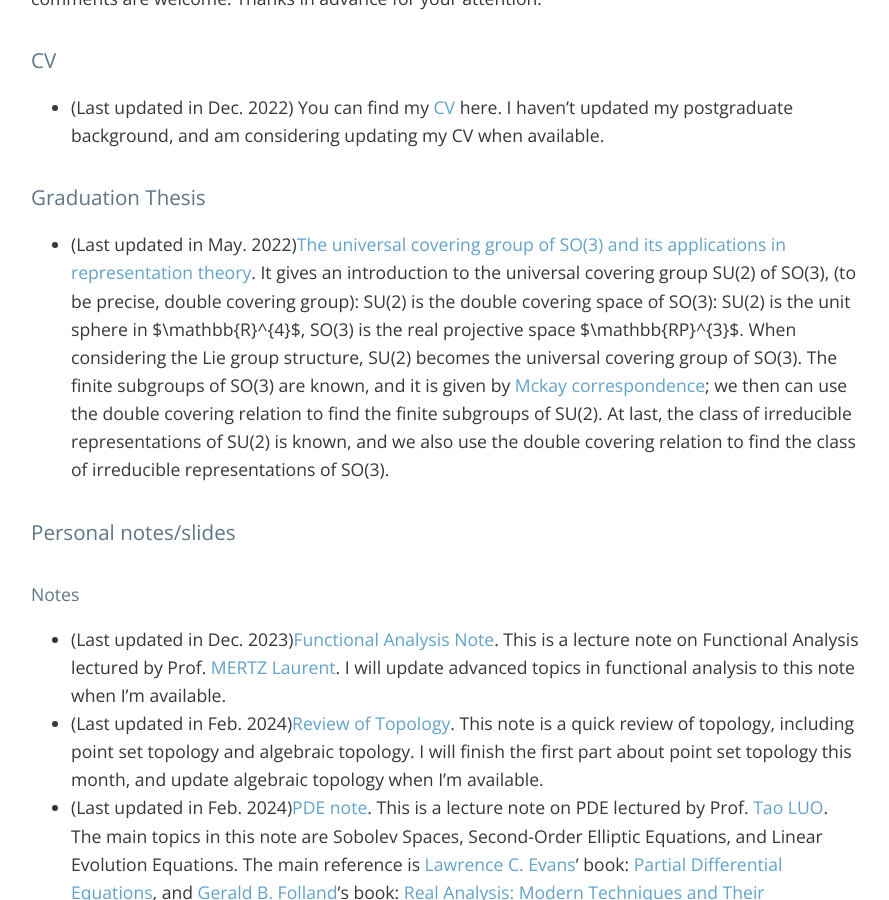
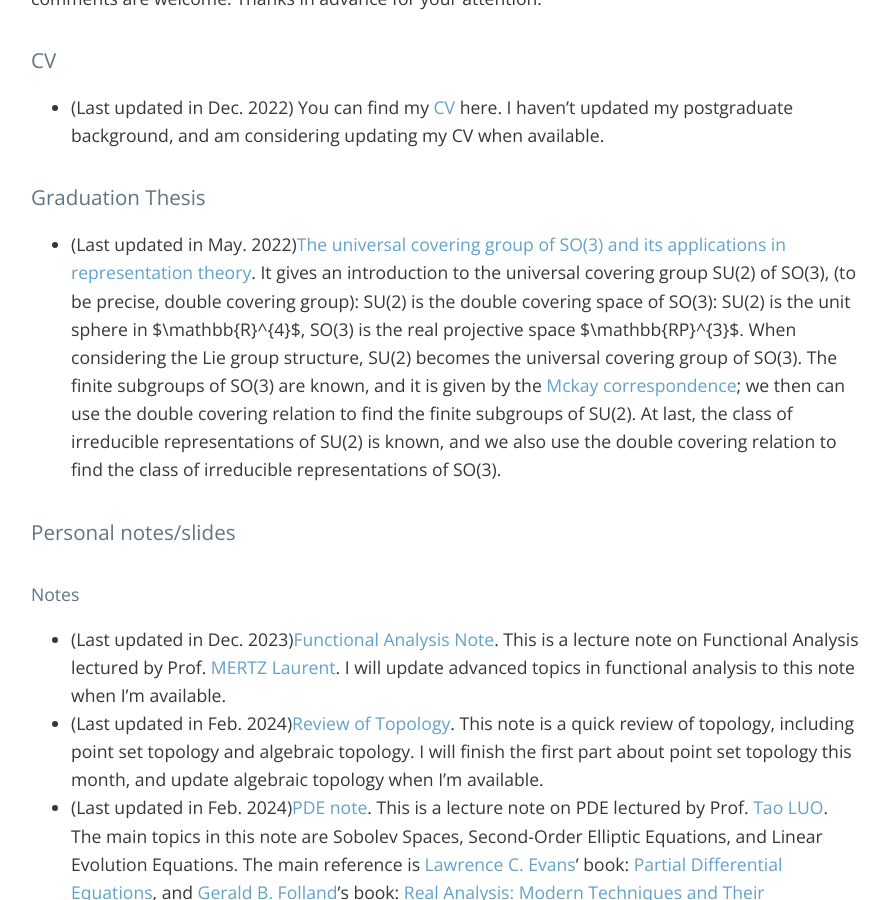
Before and after one commit to Louis-shuo-wang/Louis-shuo-wang.github.io, a Jekyll site: the page built from index.md, in a window 1280 px wide and 900 px high, scrolled down 807 px. Shown: the whole window, without its empty margins (193-1082 px from the left). Built offline with Jekyll 4.4.1, drawn with Linux system fonts in a browser that asks for light colours; nearby versions of some CDN libraries; our own code applies the rules of GitHub Pages for plain Markdown files; the list of posts is cut into pages by our own code; comment, search, counter and statistics services are not loaded.

Commit message:
Update index.md

```diff
--- a/index.md
+++ b/index.md
@@ -17,7 +17,7 @@
 
 
 ### Graduation Thesis
-* (Last updated in May. 2022)[The universal covering group of SO(3) and its applications in representation theory](notes/Correspondence between Lie groups and Lie algebras/graduation thesis.pdf). It gives an introduction to the universal covering group SU(2) of SO(3), (to be precise, double covering group): SU(2) is the double covering space of SO(3): SU(2) is the unit sphere in $\mathbb{R}^{4}$, SO(3) is the real projective space $\mathbb{RP}^{3}$. When considering the Lie group structure, SU(2) becomes the universal covering group of SO(3). The finite subgroups of SO(3) are known, and it is given by [Mckay correspondence](https://en.m.wikipedia.org/wiki/McKay_graph); we then can use the double covering relation to find the finite subgroups of SU(2). At last, the class of irreducible representations of SU(2) is known, and we also use the double covering relation to find the class of irreducible representations of SO(3).
+* (Last updated in May. 2022)[The universal covering group of SO(3) and its applications in representation theory](notes/Correspondence between Lie groups and Lie algebras/graduation thesis.pdf). It gives an introduction to the universal covering group SU(2) of SO(3), (to be precise, double covering group): SU(2) is the double covering space of SO(3): SU(2) is the unit sphere in $\mathbb{R}^{4}$, SO(3) is the real projective space $\mathbb{RP}^{3}$. When considering the Lie group structure, SU(2) becomes the universal covering group of SO(3). The finite subgroups of SO(3) are known, and it is given by the [Mckay correspondence](https://en.m.wikipedia.org/wiki/McKay_graph); we then can use the double covering relation to find the finite subgroups of SU(2). At last, the class of irreducible representations of SU(2) is known, and we also use the double covering relation to find the class of irreducible representations of SO(3).
 
 
 ### Personal notes/slides
```
